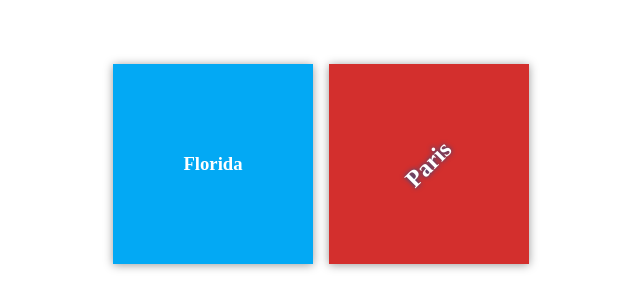
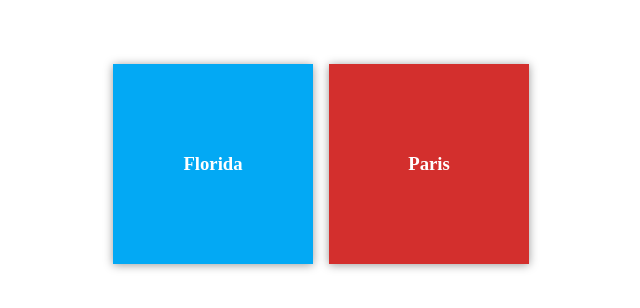
Before and after one commit to FlyingCicada/My-travel-plans, a plain HTML site: page index.html in a window 1280 px wide. Shown: the part 236-544 px from the top of the page, without its empty margins (319-959 px from the left). Drawn offline with Linux system fonts and the light colour scheme; files that its build step writes are made by us from their sources.

Commit message:
update paris heading

```diff
--- a/index.html
+++ b/index.html
@@ -15,7 +15,7 @@
             </div>
 
             <div class="destination" id="paris">
-                <h2>Paris</h2>
+                <h3>Paris</h3>
             </div>
         </div>
     </div>
```
